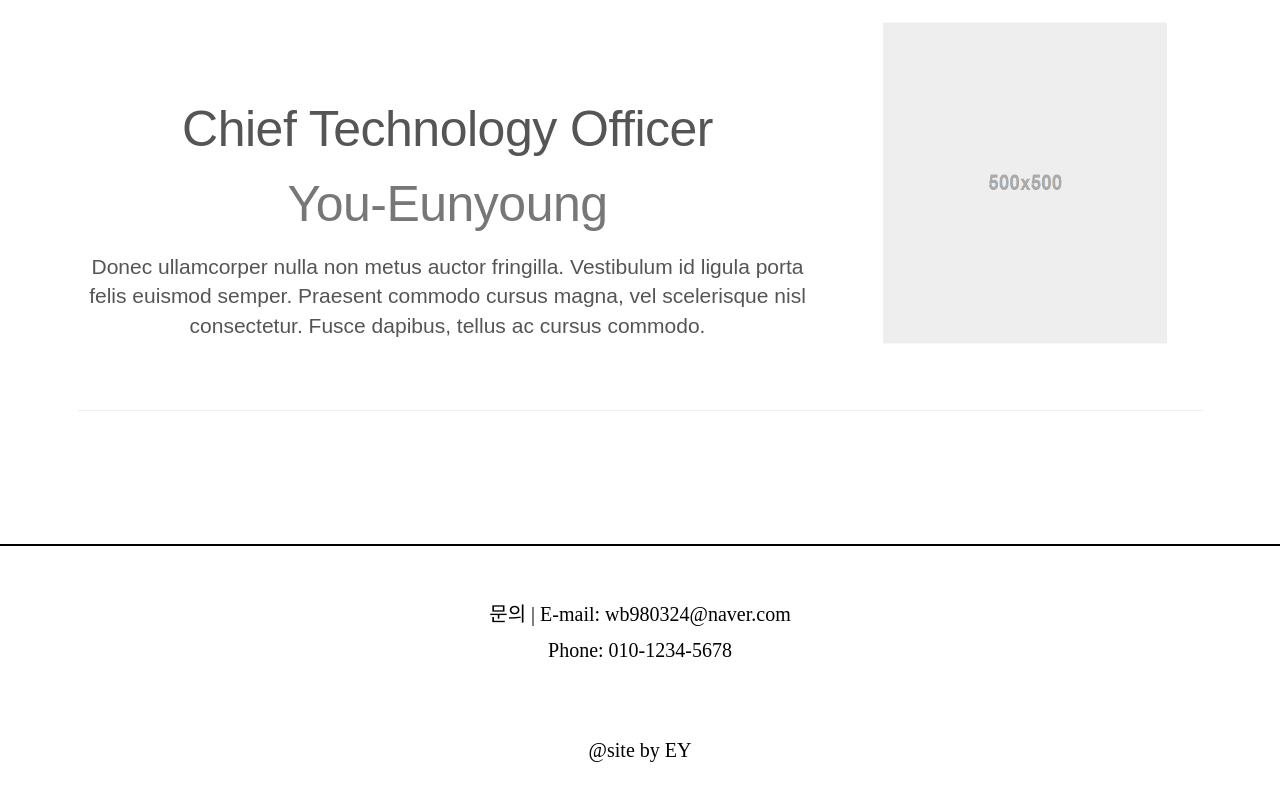
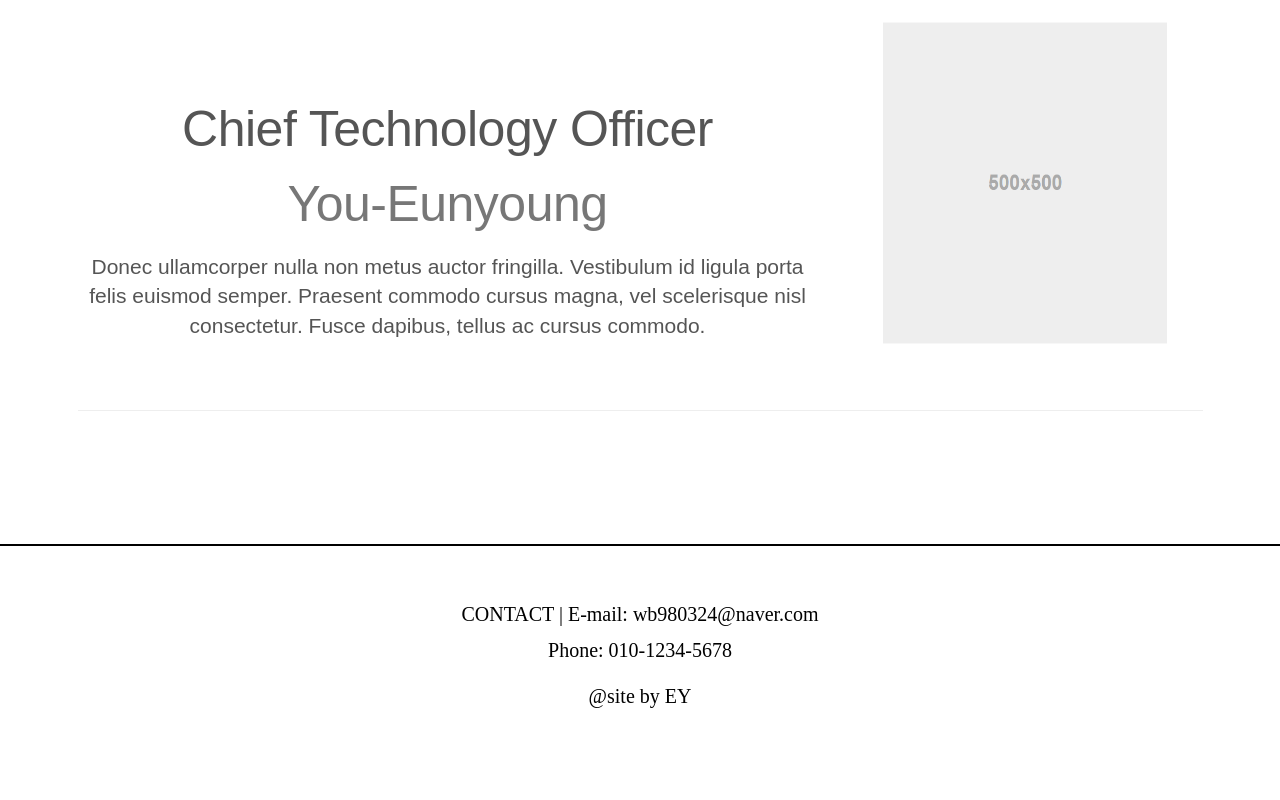
Before and after one commit to EunyoungYOU/mis, a plain HTML site: page people.html in a window 1280 px wide. Shown: the part 1316-2116 px from the top of the page. Drawn offline with nearby package versions, Linux system fonts and the light colour scheme; a web font is replaced by a local one.

Commit message:
Update people.html

```diff
--- a/people.html
+++ b/people.html
@@ -151,8 +151,7 @@
       </div>
 
     <footer class="container-fluid footer text-center">
-      <p>문의 | E-mail: wb980324@naver.com <br> Phone: 010-1234-5678</p>
-      <br>
+      <p>CONTACT | E-mail: wb980324@naver.com <br> Phone: 010-1234-5678</p>
       <p>@site by EY</p>
     </footer>
 
```
